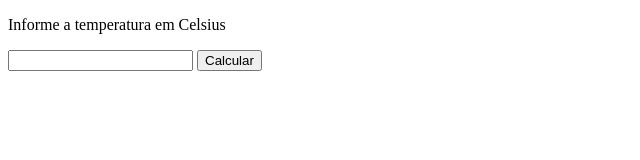
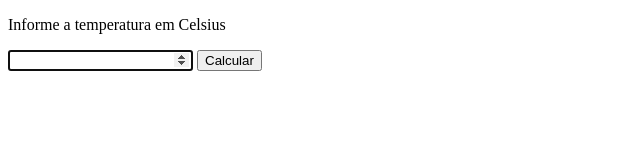
Before and after one commit to jmaurojr/conversor_fahrenheit, a plain HTML site: page index.html in a window 1280 px wide. Shown: the whole page, without its empty margins (0-640 px from the left). Drawn offline with Linux system fonts and the light colour scheme.

Commit message:
setting button

```diff
--- a/index.html
+++ b/index.html
@@ -10,7 +10,12 @@
   <body>
     <div class="container">
       <p class="container__title">Informe a temperatura em Celsius</p>
-      <input id="input" class="container__input__celsius" type="number" />
+      <input
+        id="valor"
+        class="container__input__celsius"
+        type="number"
+        autofocus
+      />
       <button id="button">Calcular</button>
       <div class="result"></div>
     </div>
```
